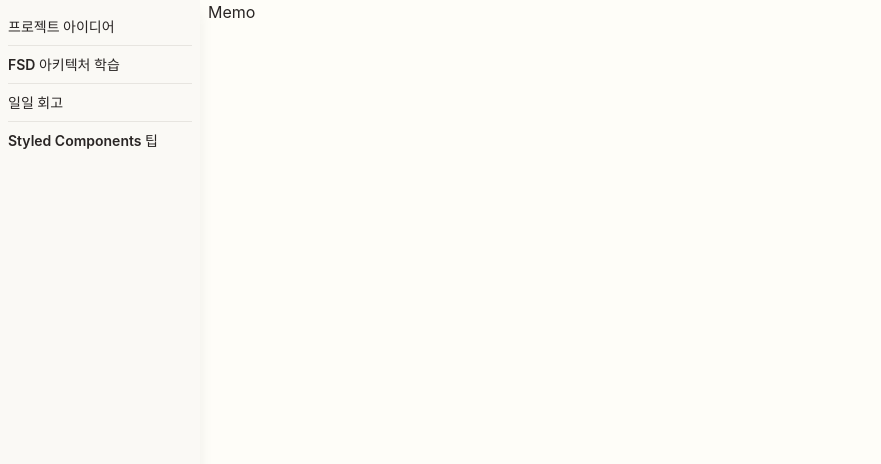
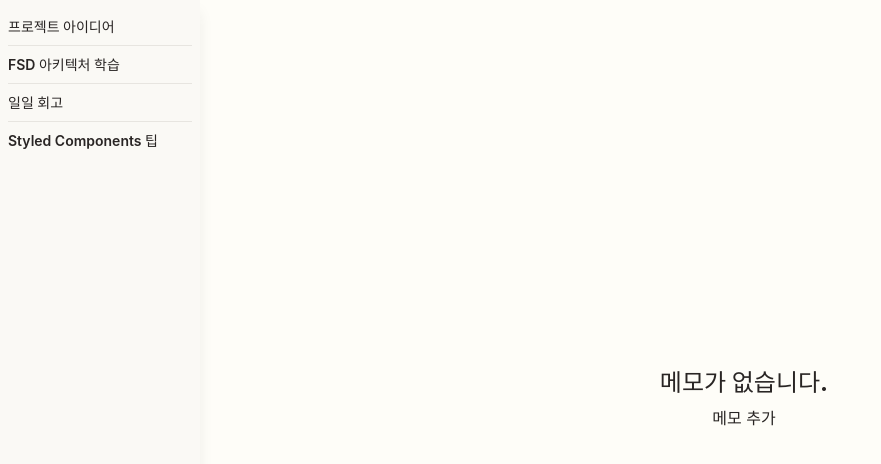
Before and after one commit to cgh96/project-scriptly-front, a React (Vite) app: page / in a window 1280 px wide. Before the commit this address led to /memo/1. Shown: the top 464 px of the page, without its empty margins (0-881 px from the left). Built offline with nearby package versions, Linux system fonts and the light colour scheme.

Commit message:
style : EntryPage UI수정

```diff
--- a/src/pages/entry/ui/EntryPage.tsx
+++ b/src/pages/entry/ui/EntryPage.tsx
@@ -1,6 +1,9 @@
 import { useEffect } from 'react';
 import { useLoaderData, useNavigate } from 'react-router';
 
+import { buttonSizes } from '@/shared/config/styles';
+import { PrimaryButton } from '@/shared/ui/button/Button';
+import { EmptyContent } from '@/shared/ui/empty/EmptyContent';
 import { Page } from '@/shared/ui/layout/Page';
 
 import type { EntryLoaderData } from '../model/loader';
@@ -11,9 +14,19 @@ export const EntryPage = () => {
   const navigate = useNavigate();
 
   useEffect(() => {
-    if (memos.length) return;
+    if (!memos.length) return;
     navigate('/memo/1');
   }, [navigate, memos.length]);
 
+  if (memos.length === 0) {
+    return (
+      <Page className="entry-page">
+        <EmptyContent title="메모가 없습니다.">
+          <PrimaryButton size={buttonSizes.md}>메모 추가</PrimaryButton>
+        </EmptyContent>
+      </Page>
+    );
+  }
+
   return <Page>EntryPage </Page>;
 };
--- /dev/null
+++ b/src/shared/ui/button/Button.ts
@@ -0,0 +1,17 @@
+import styled from 'styled-components';
+
+import { borderRadius, type ButtonSizes, buttonSizeStyles } from '@/shared/config/styles';
+
+type ButtonProps = {
+  size: ButtonSizes;
+  disabled?: boolean;
+};
+
+export const PrimaryButton = styled.button<ButtonProps>`
+  border: ${borderRadius.md};
+  width: 100%;
+  padding: ${({ size }) => buttonSizeStyles[size].padding};
+
+  font-size: ${({ size }) => buttonSizeStyles[size].fontSize};
+  border-radius: ${({ size }) => buttonSizeStyles[size].borderRadius};
+`;
--- /dev/null
+++ b/src/shared/ui/button/index.ts
@@ -0,0 +1 @@
+export * from './Button';
--- a/src/shared/ui/empty/EmptyContent.styles.ts
+++ b/src/shared/ui/empty/EmptyContent.styles.ts
@@ -5,7 +5,9 @@ import type { Theme } from '@/shared/config/theme';
 
 import { Center } from '../layout/Center';
 
-export const Container = styled(Center)``;
+export const Container = styled(Center)`
+  flex-direction: column;
+`;
 
 export const Title = styled.p<{ theme: Theme }>`
   font-size: ${fontSizes.h3};
--- a/src/shared/ui/empty/EmptyContent.tsx
+++ b/src/shared/ui/empty/EmptyContent.tsx
@@ -1,13 +1,17 @@
+import type { ReactNode } from 'react';
+
 import * as S from './EmptyContent.styles';
 
 type EmptyContentProps = {
   title?: string;
+  children?: ReactNode;
 };
 
-export const EmptyContent = ({ title = '컨텐츠 없음' }: EmptyContentProps) => {
+export const EmptyContent = ({ title = '컨텐츠 없음', children }: EmptyContentProps) => {
   return (
     <S.Container>
       <S.Title>{title}</S.Title>
+      {children}
     </S.Container>
   );
 };
--- /dev/null
+++ b/src/shared/ui/loading/IndexedDBLoading.tsx
@@ -0,0 +1,5 @@
+import { Loading } from './Loading';
+
+export const IndexedDBLoading = () => {
+  return <Loading message="데이터베이스를 불러오는 중입니다." />;
+};
```
